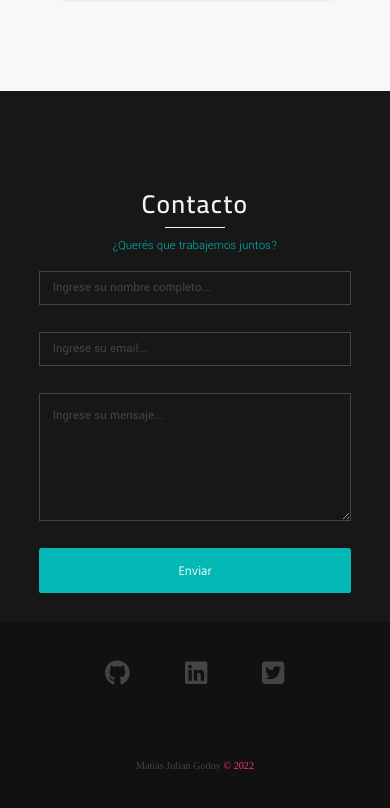
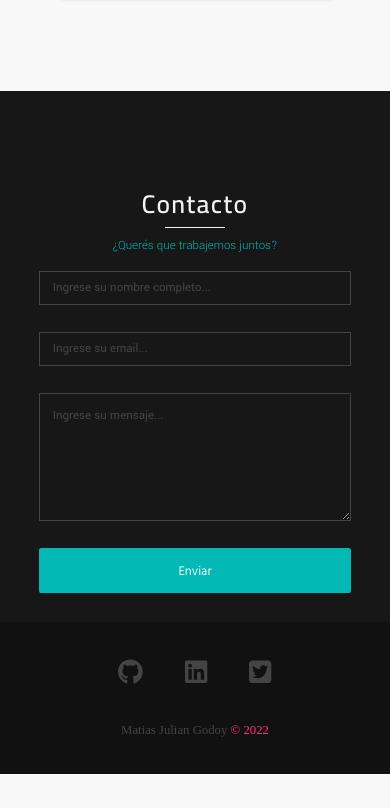
Before and after one commit to MatiasGodoyWD/matiasgodoydev, a React (Create React App) app: page / in a window 390 px wide. Shown: the part 2628-3436 px from the top of the page. After the commit the page ends 3402 px from the top, so only its background shows below. Built offline with nearby package versions, Linux system fonts and the light colour scheme.

Commit message:
footer mobile fixed

```diff
--- a/src/components/ProjectCard/ProjectCard.css
+++ b/src/components/ProjectCard/ProjectCard.css
@@ -165,8 +165,11 @@
   .project__info__title {
     font-size: 2.8rem;
   }
+  .project__info__subtitle {
+    font-size: 2rem;
+  }
   .project__info__stack {
-    font-size: 2rem;
+    font-size: 1.8rem;
   }
   .project__link {
     width: 15rem;
--- a/src/sections/Footer/Footer.css
+++ b/src/sections/Footer/Footer.css
@@ -34,3 +34,17 @@
 .footer__p-span {
   color: var(--secondary-pink);
 }
+
+@media (min-width: 300px) and (max-width: 600px) {
+  .footer {
+    height: 18vh;
+    padding: 2rem 0rem;
+  }
+  .footer__media {
+    width: 50%;
+  }
+
+  .footer__p {
+    font-size: 1.5rem;
+  }
+}
```
